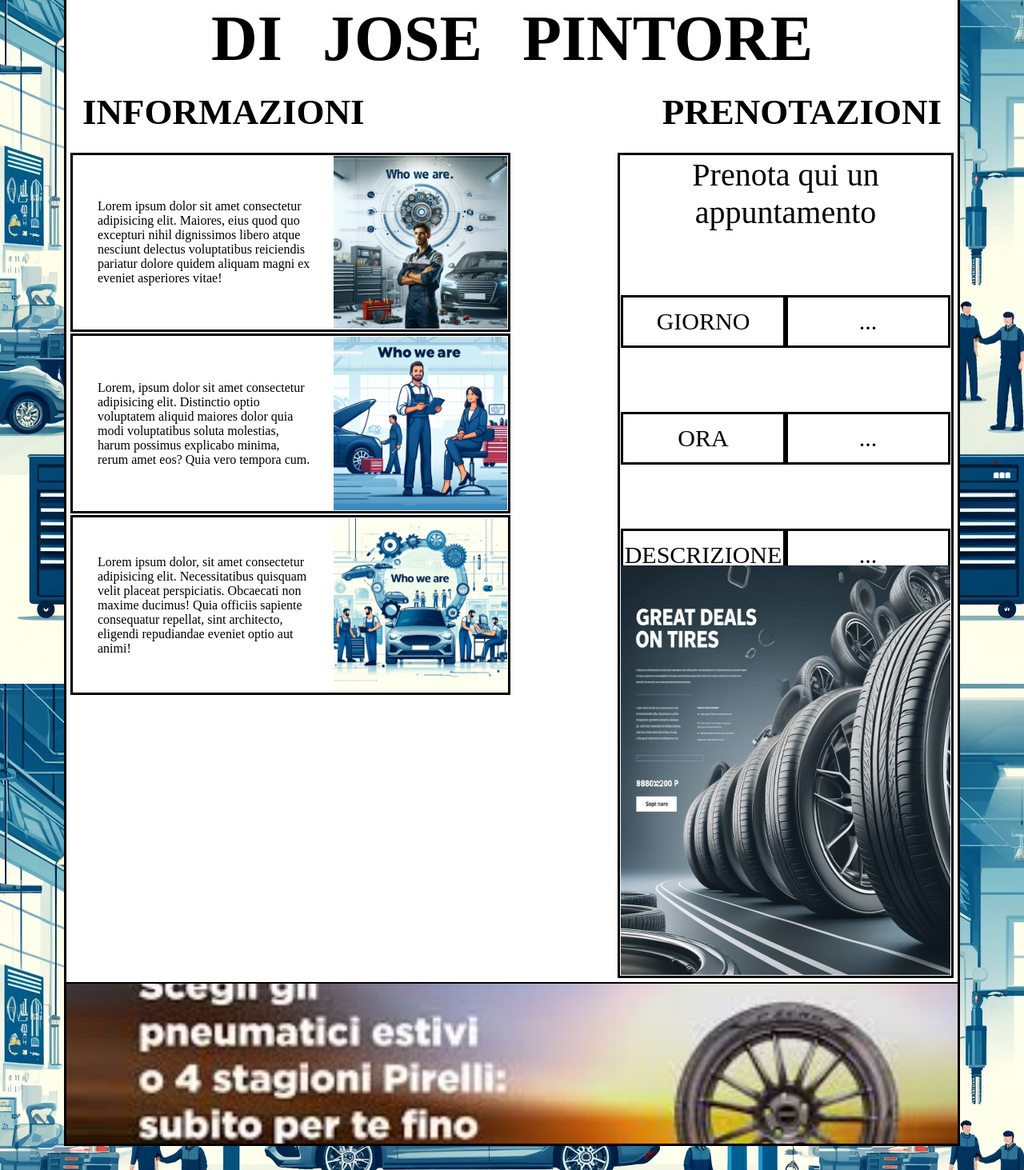
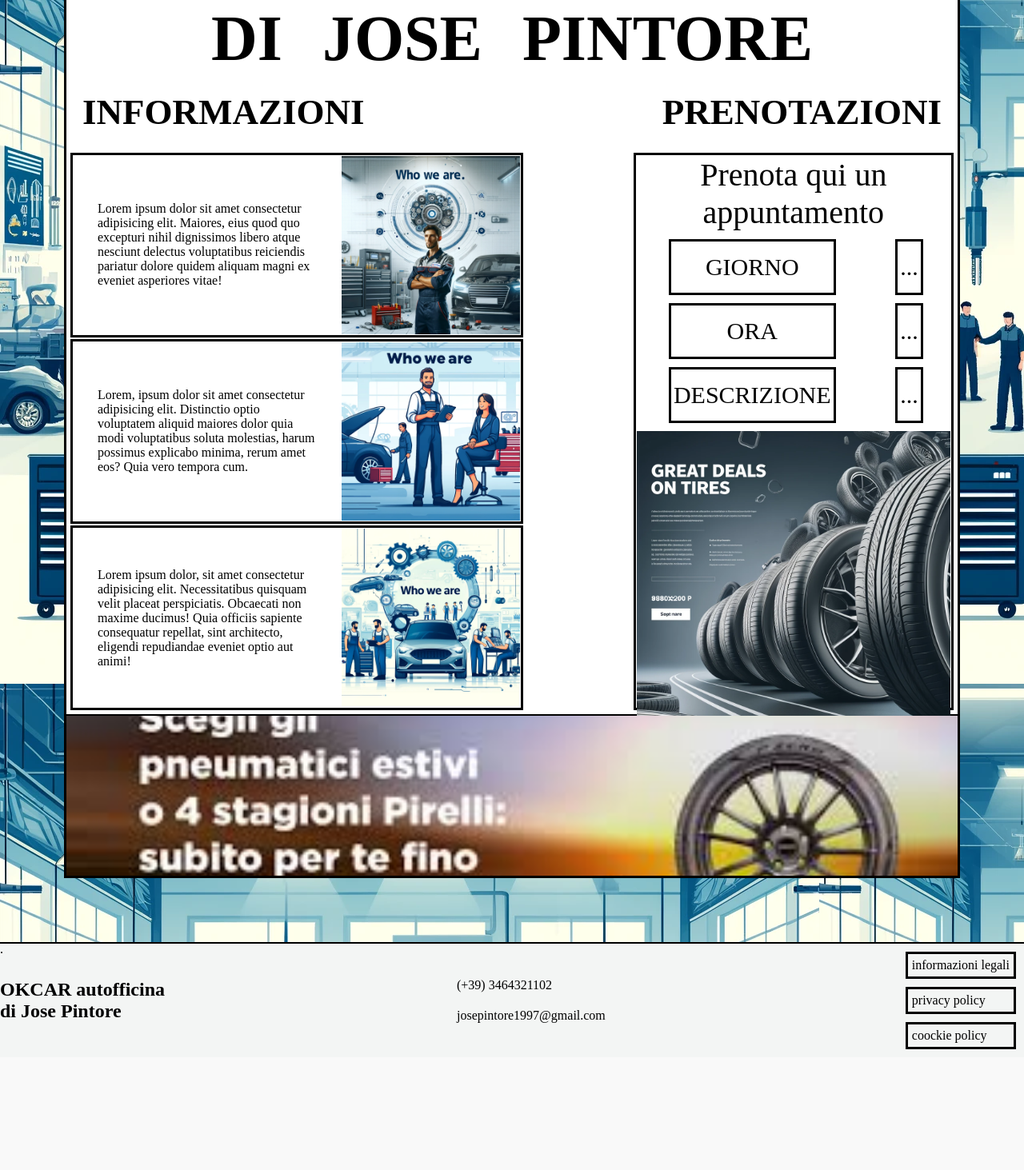
Before and after one commit to josepinto97/Cartella-Appunti, a PHP site: page /chi-siamo.html in a window 1280 px wide. Shown: the part 293-1756 px from the top of the page at 80% size. After the commit the page ends 1605 px from the top, so only its background shows below. Run offline with PHP 8.4, Linux system fonts and the light colour scheme.

Commit message:
inserimento wrap

```diff
--- a/compiti/compito sito autofficina/index.html
+++ b/compiti/compito sito autofficina/index.html
@@ -50,7 +50,7 @@
                         <section class="lavorazione">
                             <h3>REVISIONE</h3>
                             <div>
-                                <img src="immagini/revisione.webp" width="400" height="auto" alt="revisione di un auto">
+                                <img src="immagini/revisione.webp" width="300" height="auto" alt="revisione di un auto">
                                 <p>Lorem ipsum dolor sit amet consectetur adipisicing elit. Explicabo deleniti quam sunt
                                     laborum
                                     minima doloribus et consectetur exercitationem eius quidem blanditiis molestias
@@ -63,7 +63,7 @@
                         <section class="lavorazione">
                             <h3>MANUTENZIONE</h3>
                             <div>
-                                <img src="immagini/manutenzione.webp" width="400" height="auto"
+                                <img src="immagini/manutenzione.webp" width="300" height="auto"
                                     alt="immagine manutenzione machina">
                                 <p>Lorem ipsum dolor sit amet consectetur adipisicing elit. Quam nemo dicta vel eaque,
                                     veritatis
@@ -77,7 +77,7 @@
                         <section class="lavorazione">
                             <h3>SOCCORSO STRADALE</h3>
                             <div>
-                                <img src="immagini/soccorso stradale.webp" width="400" height="auto"
+                                <img src="immagini/soccorso stradale.webp" width="300" height="auto"
                                     alt="carroattrezzi">
                                 <p>Lorem ipsum dolor, sit amet consectetur adipisicing elit. Esse, omnis! Rem repellat
                                     provident
--- a/compiti/compito sito autofficina/style-chi-siamo.css
+++ b/compiti/compito sito autofficina/style-chi-siamo.css
@@ -42,7 +42,6 @@
     margin: 5px;
     border: solid black;
     width: 45%;
-    justify-content: space-around;
 }
 
 .prenotazioni {
@@ -50,8 +49,9 @@
 }
 
 .pubblicita {
-    height: 50%;
+    height: 300px;
     display: flex;
+    flex-wrap: wrap;
 }
 
 .prenotazioni p {
@@ -68,11 +68,12 @@
     list-style: none;
     font-size: 30px;
     border: solid black;
-    margin-top: 80px;
-    margin-bottom: 80px;
-    height: 60px;
-    width: 200px;
+    margin-top: 10px;
+    margin-bottom: 10px;
+    height: 40%;
+    width: 100%;
     display: flex;
+    flex-wrap: wrap;
     justify-content: center;
     align-items: center;
 }
--- a/compiti/compito sito autofficina/style.css
+++ b/compiti/compito sito autofficina/style.css
@@ -84,15 +84,16 @@ h1 {
 
 .descrizione-lavorazioni {
     display: flex;
+    flex-wrap: wrap;
     justify-content: space-evenly;
 }
 
 .lavorazione{
-    width: 95%;
+    width: 300px;
 }
 
 .lavorazione h3 {
-    font-size: 45px;
+    font-size: 35px;
     text-align: center;
     height: 130px;
     display: flex;
@@ -106,7 +107,7 @@ h1 {
 
 .lavorazione p {
     margin-bottom: 12px;
-    height: 75px;
+    height: 100px;
 }
 
 .lavorazione {
```
